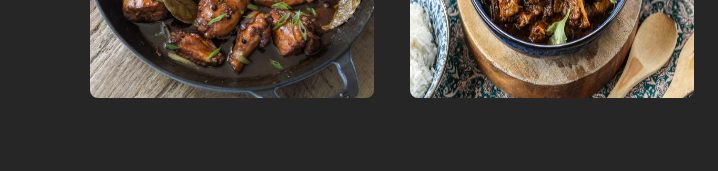
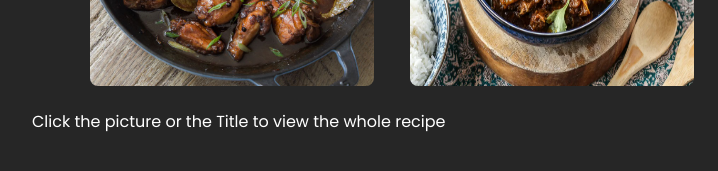
Before and after one commit to capslock11/odin-recipes, a plain HTML site: page index.html in a window 1280 px wide. Shown: the part 511-682 px from the top of the page, 108-826 px from the left. Drawn offline with Linux system fonts and the light colour scheme.

Commit message:
Add instruction to navigate the recipes

```diff
--- a/index.html
+++ b/index.html
@@ -16,6 +16,7 @@
     <main>
         <h1 class="heading">My Favorite Recipes</h1>
         <ul class="main-recipes">
+
             <li><a class="main-link" href="./recipes/adobo.html">Adobo</a>
                 <a href="./recipes/adobo.html"><img class="menu-pic"
                         src="./recipes/images/Filipino-Chicken-Adobo-Thumbnail.jpg" alt=""></a>
@@ -31,6 +32,8 @@
                         alt=""></a>
             </li>
         </ul>
+
+        <div class="note"> Click the picture or the Title to view the whole recipe</div>
     </main>
 </body>
 
```
